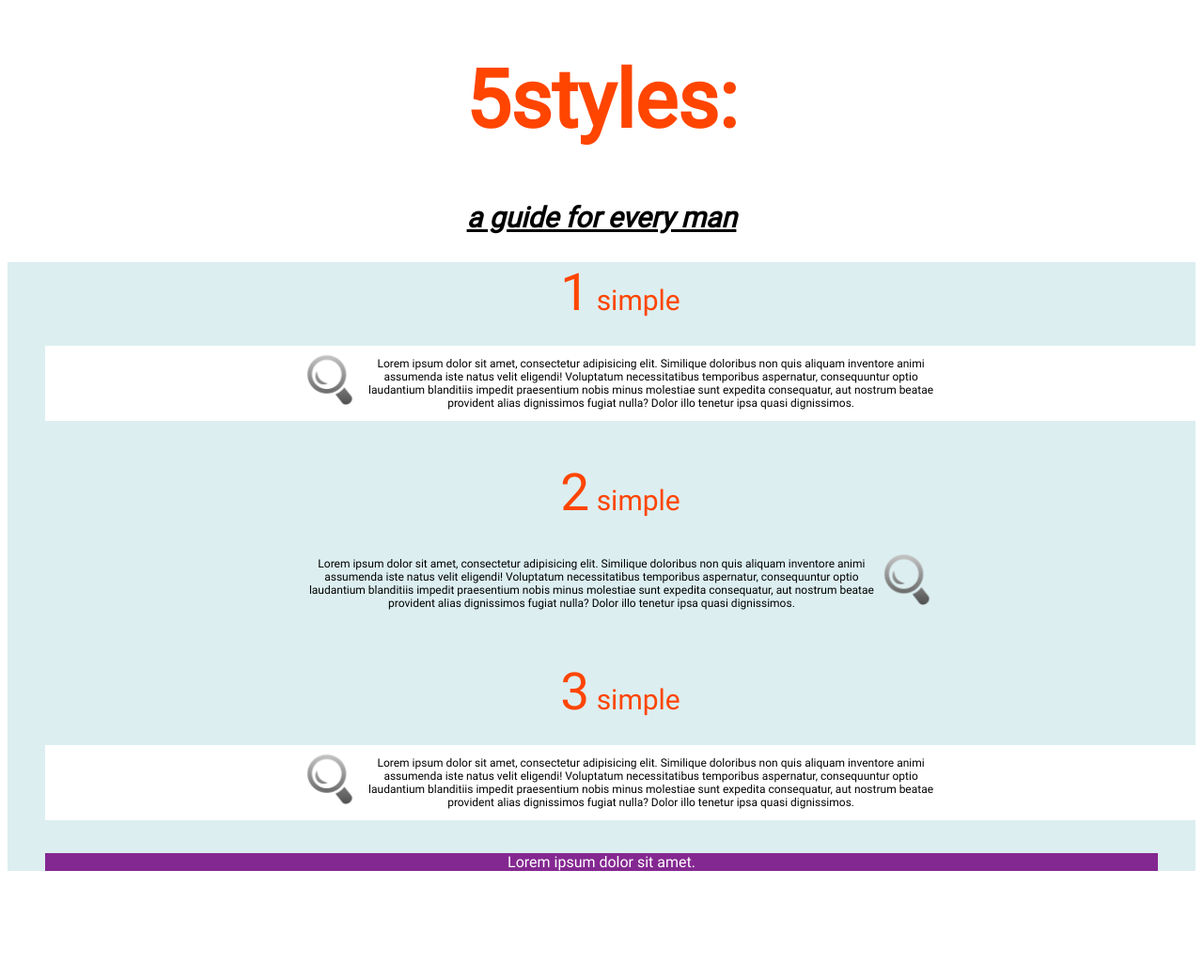
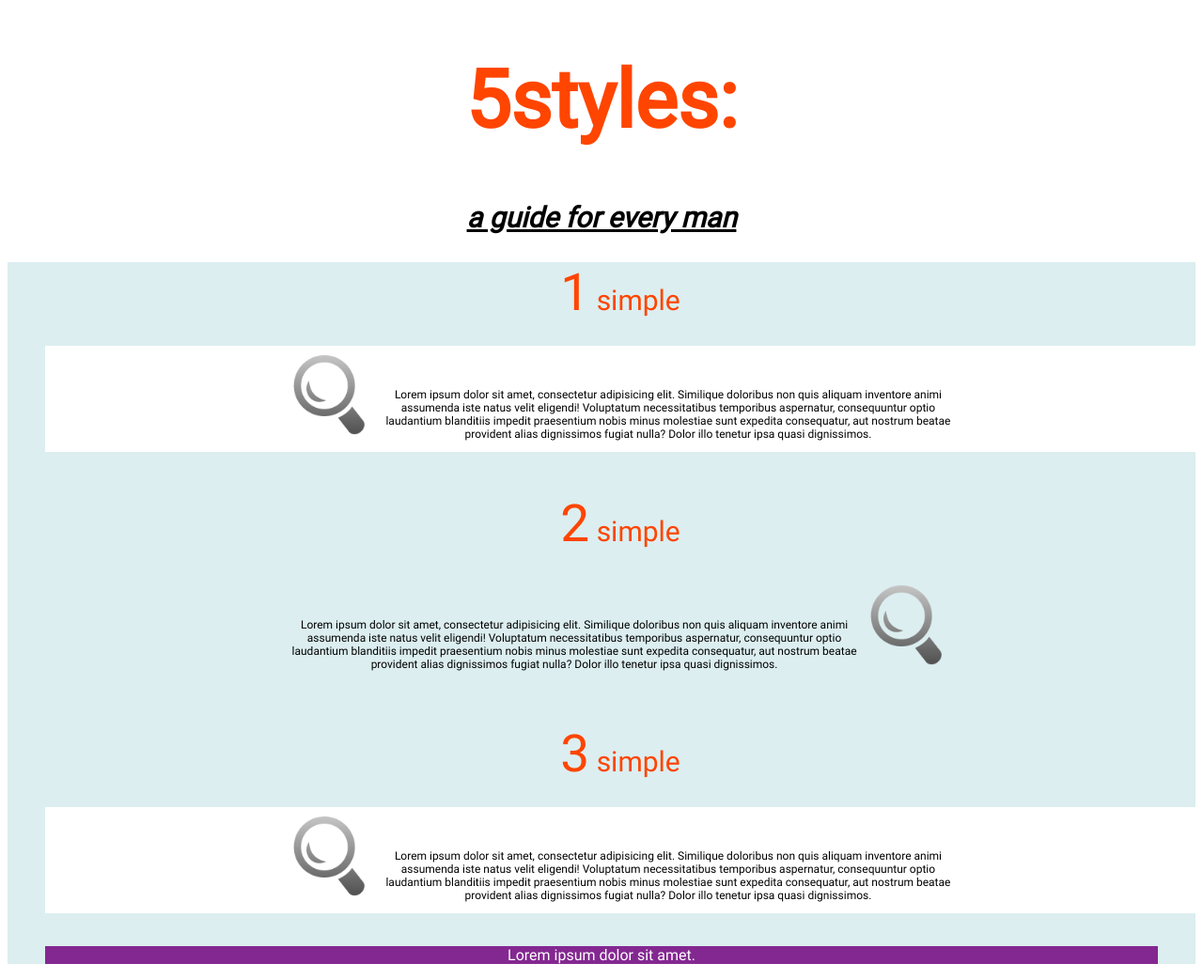
Before and after one commit to mohammadba/frontendclass, a plain HTML site: page index.html in a window 1280 px wide. Shown: the whole page at 94% size. Before the commit the page ends 943 px from the top, so only its background shows below. Drawn offline with Linux system fonts and the light colour scheme.

Commit message:
modidy image size

```diff
--- a/css/style.css
+++ b/css/style.css
@@ -48,3 +48,6 @@ figure {
 	background-color: #842891;
 	color: #fff;
 }
+img {
+	width:8%;
+}
--- a/index.html
+++ b/index.html
@@ -13,7 +13,7 @@
 			<li>
 				<h2><span>1</span> simple</h2>
 				<div class="top">
-					<img src="images/search.png" width="5%" alt="">
+					<img src="images/search.png" alt="">
 					<p>Lorem ipsum dolor sit amet, consectetur adipisicing elit. Similique doloribus non quis aliquam inventore animi assumenda iste natus velit eligendi! Voluptatum necessitatibus temporibus aspernatur, consequuntur optio laudantium blanditiis impedit praesentium nobis minus molestiae sunt expedita consequatur, aut nostrum beatae provident alias dignissimos fugiat nulla? Dolor illo tenetur ipsa quasi dignissimos.</p>
 				</div><br>
 			</li>
@@ -21,13 +21,13 @@
 				<h2><span>2</span> simple</h2>
 				<div>
 
-					<p>Lorem ipsum dolor sit amet, consectetur adipisicing elit. Similique doloribus non quis aliquam inventore animi assumenda iste natus velit eligendi! Voluptatum necessitatibus temporibus aspernatur, consequuntur optio laudantium blanditiis impedit praesentium nobis minus molestiae sunt expedita consequatur, aut nostrum beatae provident alias dignissimos fugiat nulla? Dolor illo tenetur ipsa quasi dignissimos.</p><img src="images/search.png" width="5%" alt="">
+					<p>Lorem ipsum dolor sit amet, consectetur adipisicing elit. Similique doloribus non quis aliquam inventore animi assumenda iste natus velit eligendi! Voluptatum necessitatibus temporibus aspernatur, consequuntur optio laudantium blanditiis impedit praesentium nobis minus molestiae sunt expedita consequatur, aut nostrum beatae provident alias dignissimos fugiat nulla? Dolor illo tenetur ipsa quasi dignissimos.</p><img src="images/search.png" alt="">
 				</div><br>
 			</li>
 			<li>
 				<h2><span>3</span> simple</h2>
 				<div class="top">
-					<img src="images/search.png" width="5%" alt="">
+					<img src="images/search.png" alt="">
 					<p>Lorem ipsum dolor sit amet, consectetur adipisicing elit. Similique doloribus non quis aliquam inventore animi assumenda iste natus velit eligendi! Voluptatum necessitatibus temporibus aspernatur, consequuntur optio laudantium blanditiis impedit praesentium nobis minus molestiae sunt expedita consequatur, aut nostrum beatae provident alias dignissimos fugiat nulla? Dolor illo tenetur ipsa quasi dignissimos.</p>
 				</div><br>
 			</li>
```
